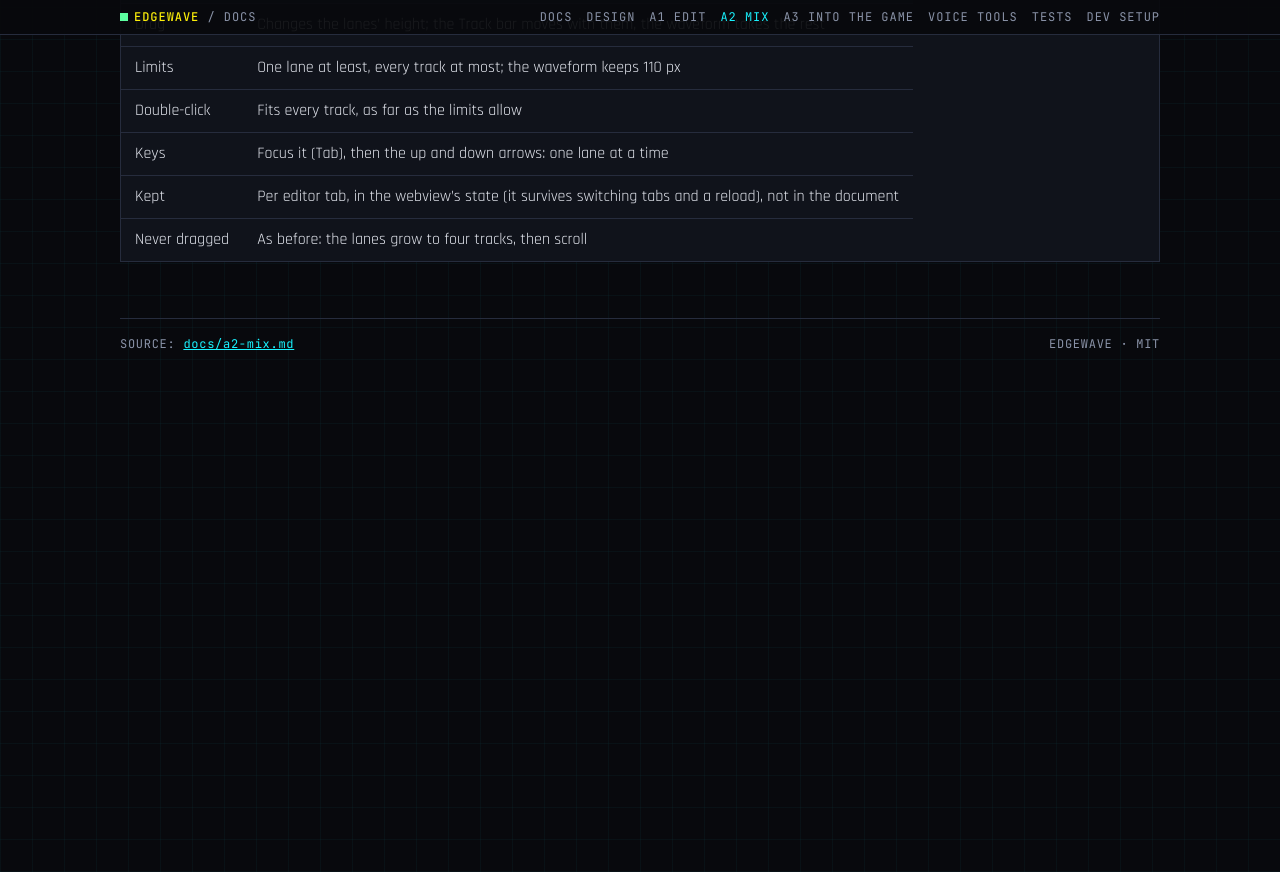
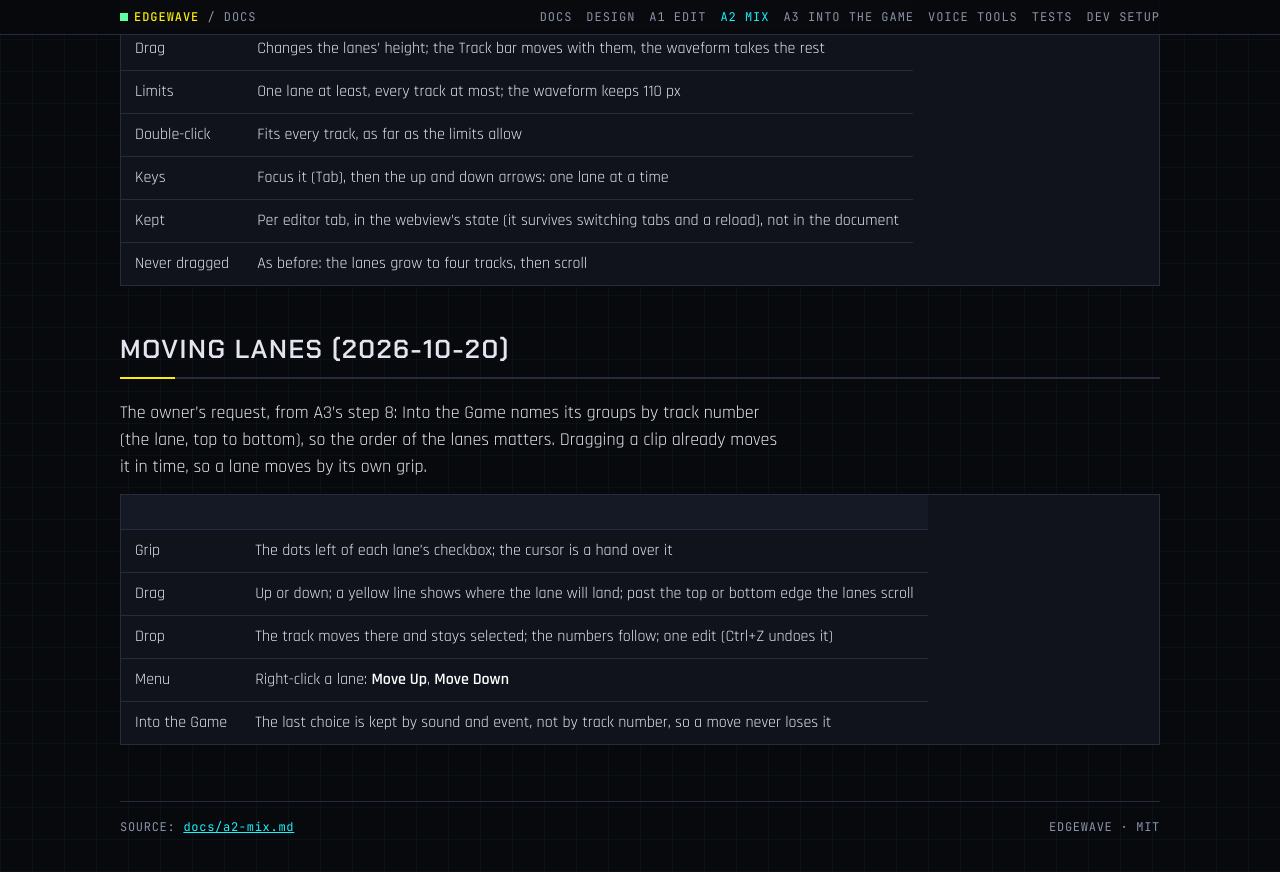
Before and after one commit to Edgemodders/EDGEwave, a Jekyll site: the page built from docs/a2-mix.md, in a window 1280 px wide and 900 px high, scrolled down 2233 px. Shown: the top 872 px of the window. Built offline with Jekyll 4.4.1, drawn with Linux system fonts in a browser that asks for light colours; our own code applies the rules of GitHub Pages for plain Markdown files; some of the changed text lies outside the part shown.

Commit message:
Docs: moving lanes, A2 step 13
Co-Authored-By: Claude Opus 5.5 <noreply@anthropic.com>

```diff
--- a/docs/a2-mix.md
+++ b/docs/a2-mix.md
@@ -9,7 +9,7 @@ Status: **built 2026-10-16; hand test passed 2026-10-18 but one finding, fixed,
 | Version 2 of the sound document: tracks, each a source with its own edits, start, gain, pan, rate, in the mix or not (`mute`), and effects; a master with gain and effects. An A1 document opens as one track and is written as version 2 at its next change | `src/doc.ts` |
 | The mix's arithmetic (which tracks are in the mix, where the mix ends, reverb tails), the effects' parameters and the presets, pure, with unit tests | `src/audio/mix.ts`, `test/` |
 | The audio graph: per track the edited clip at its rate, its effects, gain and pan; then the master. Playback and render build the same graph, so what is heard is what is rendered | `webview/graph.ts` |
-| The page: the mix lanes, each with a checkbox at its left (checked, the track is in the mix; right-click a lane for **Only This Track** and **All Tracks**), and the selected track's controls above A1's clip editor, with a splitter between them; Edits, Effects and Master panes below; Render in the Mix bar | `webview/editor.ts`, `media/editor.css` |
+| The page: the mix lanes, each with a checkbox at its left (checked, the track is in the mix; right-click a lane for **Only This Track** and **All Tracks**), each with a grip to drag it up or down (and **Move Up** and **Move Down** in the lanes' menu), and the selected track's controls above A1's clip editor, with a splitter between them; Edits, Effects and Master panes below; Render in the Mix bar | `webview/editor.ts`, `media/editor.css` |
 | **Add Sound…**: a quick pick over the game's sound effects (REDcode's index, by event name or tag, then the variation), a game file by path, or a sound file | `src/editor.ts` |
 
 | Effect | Parameters |
@@ -57,3 +57,15 @@ The owner's request: the lanes need the height more than a single clip's wavefor
 | Keys | Focus it (Tab), then the up and down arrows: one lane at a time |
 | Kept | Per editor tab, in the webview's state (it survives switching tabs and a reload), not in the document |
 | Never dragged | As before: the lanes grow to four tracks, then scroll |
+
+## Moving lanes (2026-10-20)
+
+The owner's request, from A3's step 8: Into the Game names its groups by track number (the lane, top to bottom), so the order of the lanes matters. Dragging a clip already moves it in time, so a lane moves by its own grip.
+
+| | |
+|---|---|
+| Grip | The dots left of each lane's checkbox; the cursor is a hand over it |
+| Drag | Up or down; a yellow line shows where the lane will land; past the top or bottom edge the lanes scroll |
+| Drop | The track moves there and stays selected; the numbers follow; one edit (Ctrl+Z undoes it) |
+| Menu | Right-click a lane: **Move Up**, **Move Down** |
+| Into the Game | The last choice is kept by sound and event, not by track number, so a move never loses it |
```
Also changed, not shown: CLAUDE.md (+1 -1 lines), docs/a3-game.md (+1 -1 lines), docs/testing.md (+3 -1 lines).
